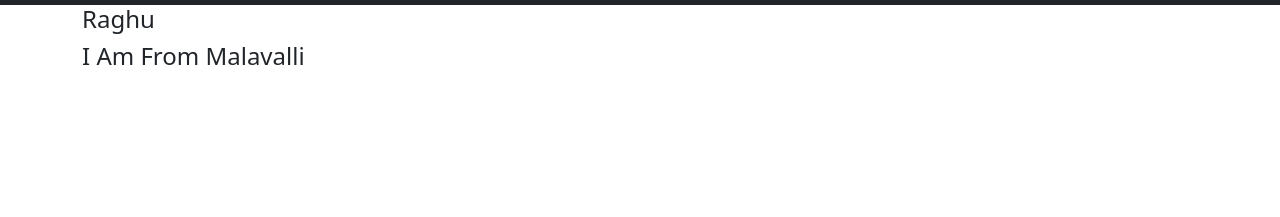
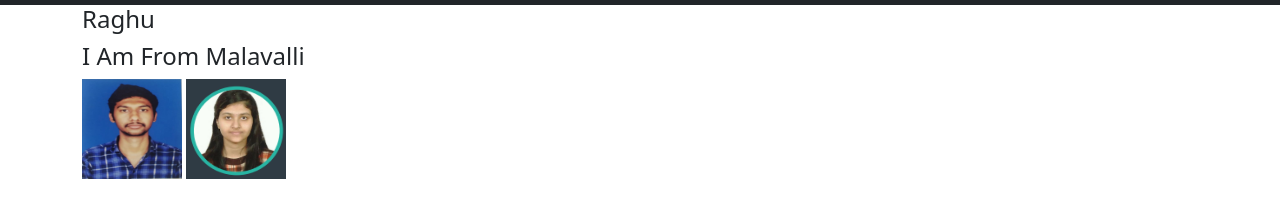
Before and after one commit to Raghumnstudent/My_Website_using_Nodejs, a website: page about.html in a window 1280 px wide. Shown: the part 51-268 px from the top of the page. Drawn offline with nearby package versions, Linux system fonts and the light colour scheme.

Commit message:
updated 6

```diff
--- a/about.html
+++ b/about.html
@@ -30,6 +30,8 @@
       <div class="container">
         <h4>Raghu</h4>
         <h4>I Am From Malavalli</h4>
+        <img src="/My_Photo_Raghu.jpg" style="width: 100px;height: 100px;">
+        <img src = "Anu.png" style="width: 100px;height: 100px;" >
       </div>
 </body>
 </html>
```
Also changed, not shown: Anu.png (added), My_Photo_Raghu.jpg (added).
